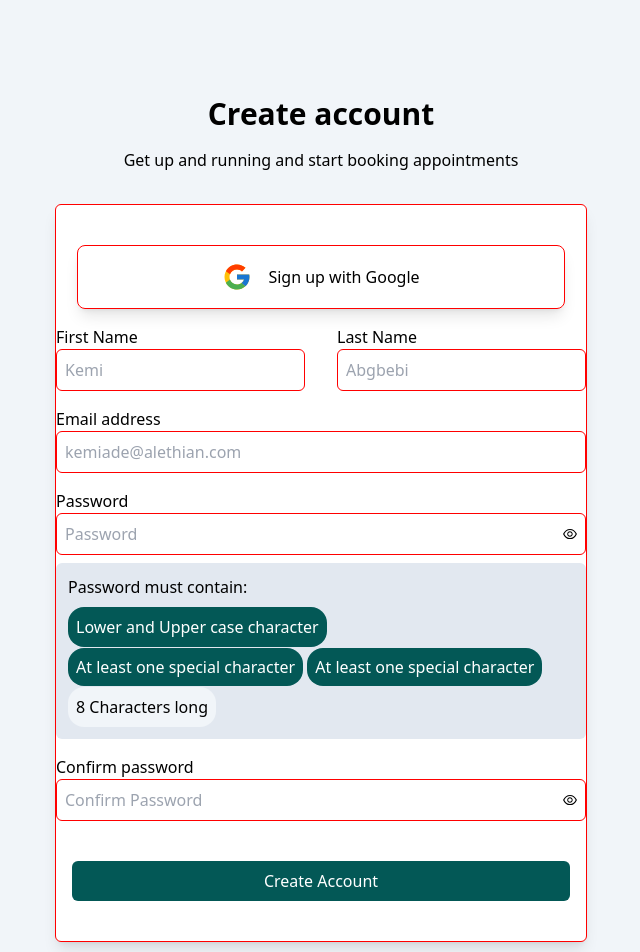
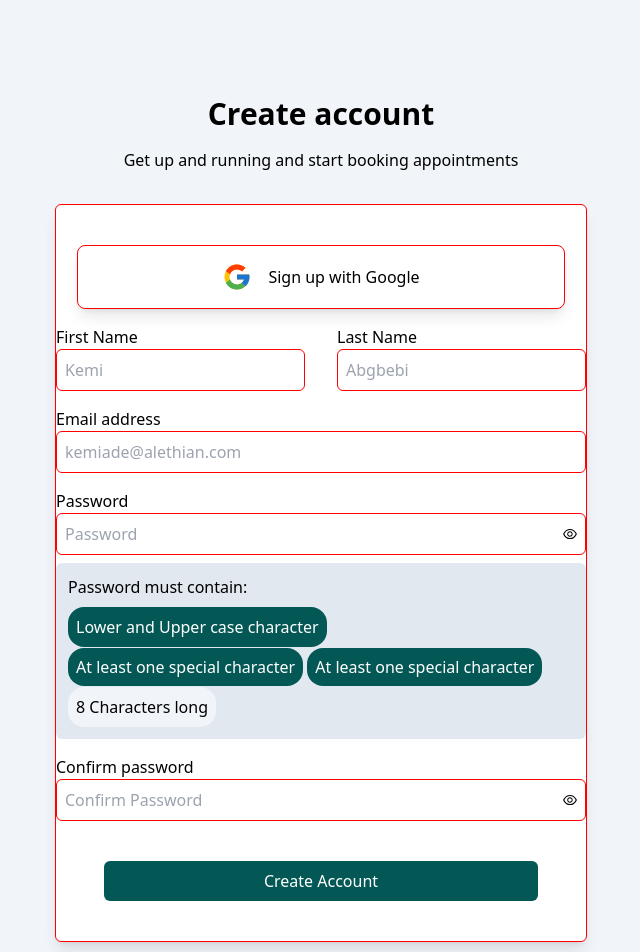
Before and after one commit to Lukman10a/appointment, a React (Create React App) app: page / in a window 1280 px wide. Shown: the top 952 px of the page, without its empty margins (319-959 px from the left). Built offline with nearby package versions, Linux system fonts and the light colour scheme.

Commit message:
setting responsiveness

```diff
--- a/src/App.js
+++ b/src/App.js
@@ -141,7 +141,7 @@ function App() {
         <button
           type="button"
           onClick={handleCreateAccount}
-          className="bg-[#035856] text-white px-48 py-2 rounded-md mt-8 w-fit"
+          className="bg-[#035856] text-white px-40 py-2 rounded-md mt-8 "
         >
           Create Account
         </button>
```
